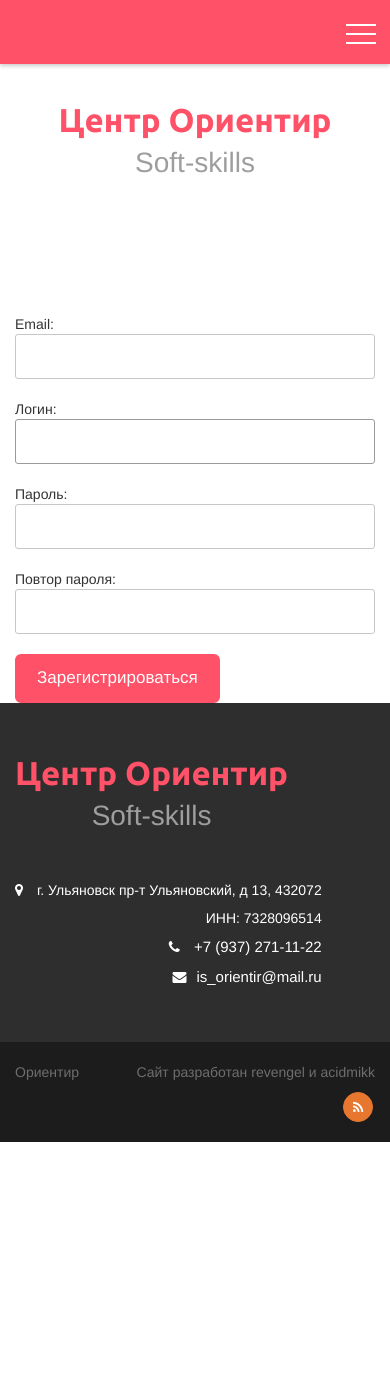
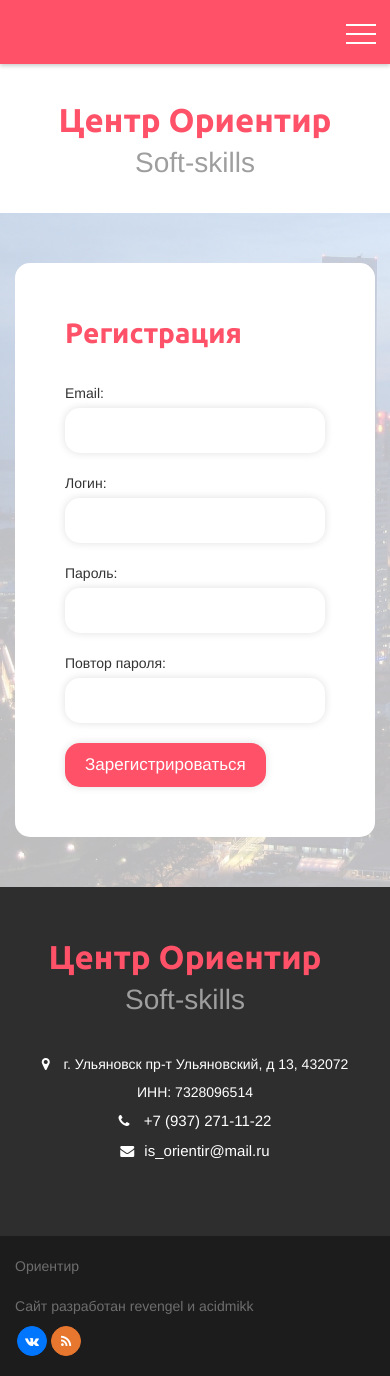
Before and after one commit to acidmikk/orientir, a Django app: page /user/registration/ in a window 390 px wide. Before the commit the page ends 1142 px from the top, so only its background shows below. Run offline with Django 3.2, Linux system fonts and the light colour scheme; some libraries are stand-ins or nearby versions.

Commit message:
almost ready

```diff
--- a/orientir_main/static/orientir_main/css/style.css
+++ b/orientir_main/static/orientir_main/css/style.css
@@ -2548,10 +2563,21 @@
     -o-transition: all 200ms ease-out;
     transition: all 200ms ease-out;
 }
+.participant-page .image-wrapper{
+    width: 100%;
+}
+.participant-wrapper .experts-item{
+
+}
 .social{
     display: flex;
     flex-direction: row;
     flex-wrap: nowrap;
+}
+.vk {
+    color: #fff !important;
+    border: 1px solid #0076fe !important;
+    background: #0076FE;
 }
 .contact-wrap .social .fa{
     margin-right: 0px;
@@ -2843,7 +2869,43 @@
 }
 .lk-section .content:after{
     bottom: 0;
+}
 /***********************login********************./*/
+.authorization{
+    background-image: url(../images/bg-log.png);
+    background-repeat: no-repeat;
+    background-size: cover;
+    position: relative;
+}
+.authorization form{
+    padding: 50px;
+    background: #fff;
+    border-radius: 15px;
+}
+.authorization input{
+    border-radius: 15px;
+    box-shadow: 0 0 9px 0px #e0e0e0;
+    border: none;
+}
+.authorization label{
+    margin-bottom: 5px;
+    display: inline-block;
+}
+.authorization .rf{
+    flex-basis: 50%;
+}
+.authorization h2{
+    color: #FF5168;
+    font-size: 28px;
+    font-weight: bold;
+}
+.auto-wrapper{
+    display: flex;
+    align-items: center;
+    justify-content: space-between;
+}
+
+
 /************************login******************./*/
 /**************************************************   MEDIA QUERIS   *****************************************************/
 
@@ -3013,8 +3075,16 @@
         float: left;
         margin-right: 25px;
     }
-}
-
+    .participant-page .participants-wrap{
+        grid-template-columns: 1fr 1fr 1fr;
+    }
+}
+@media (max-width: 1082px) {
+    .authorization .rf {
+        padding-right: 20px;
+    }
+
+}
 @media (max-width: 1029px) {
     .num-item .title-wrap{
     	font-size: 19px;
@@ -3271,6 +3338,17 @@
     .news-page-inner{
         display: grid;
     }
+    .auto-wrapper{
+        flex-direction: column;
+        align-items: normal;
+        justify-content: normal;
+    }
+    .authorization .rf{
+        padding-right: 0;
+    }
+    .img-wrap-auto{
+        display: none;
+    }
 }
 @media (max-width: 780px) {
 	.mass-medis-item{
--- a/templates/orientir_main/experts.html
+++ b/templates/orientir_main/experts.html
@@ -51,9 +51,6 @@
 
                     <!--=======================Participants item end=======================-->
                 </div>
-                <div class="button-wrap hidden-lg hidden-md">
-                    <a class="button" href="{% url 'main:structure' %}">Смотреть все</a>
-                </div>
             </div>
         </div>
         <div class="push70"></div>
--- a/templates/orientir_main/layout/base.html
+++ b/templates/orientir_main/layout/base.html
@@ -276,8 +276,8 @@
                         <div>Сайт разработан <a href="https://telegram.me/revengel66">revengel</a> и <a href="https://telegram.me/acidmikk">acidmikk</a></div>
                         <div class="push10"></div>
                         <div class="social">
-                            <!--a href="#" class="fcb"><i class="fa fa-facebook"></i></a>
-                            <a href="#" class="vk"><i class="fa fa-vk"></i></a-->
+                            <!--a href="#" class="fcb"><i class="fa fa-facebook"></i></a-->
+                            <a href="#" class="vk"><i class="fa fa-vk"></i></a>
                             <a href="{% url 'main:rss' %}" class="rss"><i class="fa fa-rss"></i></a>
                         </div>
                     </div>
--- a/templates/orientir_main/registration.html
+++ b/templates/orientir_main/registration.html
@@ -2,11 +2,15 @@
 {% load static %}
 {% block title %}Ориентир | Регистрация{% endblock %}
 {% block content %}
+<div class="push20"></div>
+<div class="authorization">
     <div class="container" id="regist">
-        <h2>Регистрация</h2>
-        <br />
+        <div class="push50"></div>
+        <div class="auto-wrapper">
             <div class="rf">
                 <form method="post" name="registration">
+                    <h2>Регистрация</h2>
+                    <div class="push30"></div>
                     {% csrf_token %}
                     {{ form.as_p }}
                     <div>
@@ -14,5 +18,12 @@
                     </div>
                 </form>
             </div>
+            <div class="img-wrap-auto">
+                <img src="{% static 'orientir_main/images/auto-bg.png' %}">
+            </div>
+        </div>
+
+        <div class="push50"></div>
+    </div>
 </div>
 {% endblock %}
```
Also changed, not shown: other parts of orientir_main/static/orientir_main/css/style.css (+39 -13 lines), templates/orientir_main/about.html (+8 -0 lines), templates/orientir_main/login.html (+10 -2 lines), orientir_main/static/orientir_main/images/auto-bg.png (added), orientir_main/static/orientir_main/images/bg-log.jpg (added), orientir_main/static/orientir_main/images/bg-log.png, orientir_main/static/orientir_main/images/favicon.png, orientir_main/static/orientir_main/images/gr/f1.png, orientir_main/static/orientir_main/images/gr/f12.png (added), 2 other files. Lines whose indentation alone changed are shown as unchanged.
